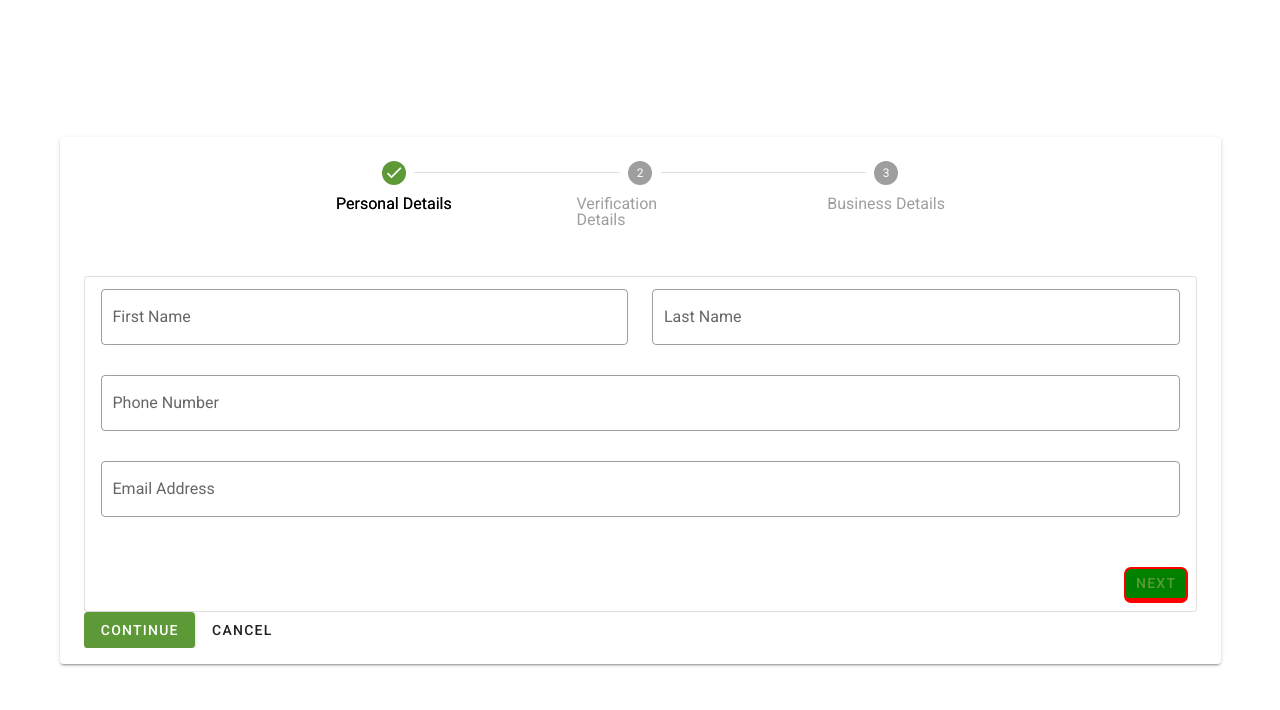
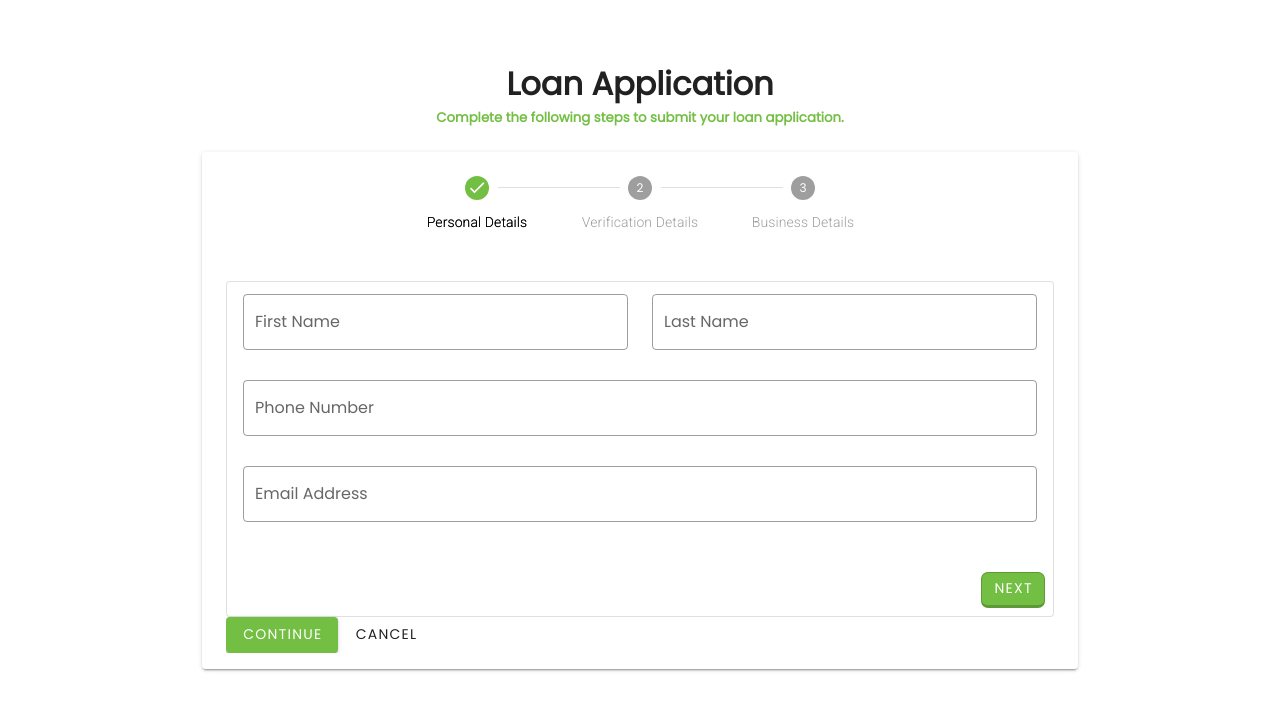
Before and after one commit to jama5262/application-form-assessment, a Vue app: page / in a window 1280 px wide. Shown: the top 710 px of the page. Built offline with nearby package versions, Linux system fonts and the light colour scheme.

Commit message:
[Finished] Fnished setting up UI

```diff
--- a/public/index.html
+++ b/public/index.html
@@ -8,6 +8,7 @@
     <title><%= htmlWebpackPlugin.options.title %></title>
     <link rel="stylesheet" href="https://fonts.googleapis.com/css?family=Roboto:100,300,400,500,700,900">
     <link rel="stylesheet" href="https://cdn.jsdelivr.net/npm/@mdi/font@latest/css/materialdesignicons.min.css">
+    <link href="https://fonts.googleapis.com/css?family=Poppins&display=swap" rel="stylesheet">
   </head>
   <body>
     <noscript>
--- a/src/components/Step1.vue
+++ b/src/components/Step1.vue
@@ -4,7 +4,7 @@
       <v-list-item-content>
         <v-form ref="form" v-model="valid" lazy-validation>
           <v-row>
-            <v-col>
+            <v-col cols="12" md="6">
               <v-text-field
                 v-model="personalDetails.firstName"
                 outlined
@@ -45,7 +45,7 @@
       <!-- <v-btn :disabled="!valid" color="success" class="mr-4" @click="validate">Validate</v-btn>
       <v-btn color="error" class="mr-4" @click="reset">Reset Form</v-btn>-->
       <v-spacer></v-spacer>
-      <v-btn color="primary" dark outlined :ripple="false" @click="reset">Next</v-btn>
+      <v-btn class="v-btn-primary" color="white" outlined :ripple="false" @click="reset">Next</v-btn>
     </v-card-actions>
   </v-card>
 </template>
@@ -95,18 +95,4 @@ export default {
 </script>
 
 <style scoped>
-.v-btn {
-  background-color: green;
-  border: 2px solid red;
-  border-bottom: 5px solid red;
-  border-radius: 7px
-}
-.v-btn:active {
-  background-color: green;
-  transition: none !important;
-  transform: translate(0, 1px);
-  border: 2px solid red;
-  border-bottom: 2px solid red;
-  border-radius: 7px
-}
 </style>
--- a/src/components/Step2.vue
+++ b/src/components/Step2.vue
@@ -25,8 +25,8 @@
       <!-- <v-btn :disabled="!valid" color="success" class="mr-4" @click="validate">Validate</v-btn>
       <v-btn color="error" class="mr-4" @click="reset">Reset Form</v-btn>-->
       <v-spacer></v-spacer>
-      <v-btn :ripple="false " @click="reset">Back</v-btn>
-      <v-btn color="primary" :ripple="false" @click="reset">Next</v-btn>
+      <v-btn class="v-btn-secondary" color="primary" outlined :ripple="false " @click="reset">Back</v-btn>
+      <v-btn class="v-btn-primary" color="white" outlined :ripple="false" @click="reset">Next</v-btn>
     </v-card-actions>
   </v-card>
 </template>
--- a/src/components/Step3.vue
+++ b/src/components/Step3.vue
@@ -4,7 +4,7 @@
       <v-list-item-content>
         <v-form ref="form" v-model="valid" lazy-validation>
           <v-row>
-            <v-col>
+            <v-col cols="12" md="6">
               <v-text-field
                 v-model="BusinessDetails.companyName"
                 outlined
@@ -38,8 +38,8 @@
       <!-- <v-btn :disabled="!valid" color="success" class="mr-4" @click="validate">Validate</v-btn>
       <v-btn color="error" class="mr-4" @click="reset">Reset Form</v-btn>-->
       <v-spacer></v-spacer>
-      <v-btn :ripple="false " @click="reset">Back</v-btn>
-      <v-btn color="primary" :ripple="false" @click="reset">Finish</v-btn>
+      <v-btn class="v-btn-secondary" color="primary" outlined :ripple="false " @click="reset">Back</v-btn>
+      <v-btn class="v-btn-primary" color="white" outlined :ripple="false" @click="reset">Finish</v-btn>
     </v-card-actions>
   </v-card>
 </template>
--- a/src/components/Stepper.vue
+++ b/src/components/Stepper.vue
@@ -11,7 +11,7 @@
                   :complete="active > index"
                   :step="index + 1"
                 >
-                  <span class="text-center">{{ item }}</span>
+                  <span class="text-center font-weight-light subtitle-2">{{ item }}</span>
                 </v-stepper-step>
 
                 <v-divider v-if="(index + 1) !== steps.length" :key="index"></v-divider>
@@ -19,17 +19,14 @@
             </v-stepper-header>
           </v-col>
         </v-row>
-
         <v-stepper-items>
           <v-stepper-content
             v-for="(item, index) in steps"
             :key="`${index}-content`"
-            :step="index + 1"
-          >
+            :step="index + 1">
               <Step1 v-if="index === 0"/>
               <Step2 v-else-if="index === 1"/>
               <Step3 v-else-if="index === 2"/>
-
             <v-btn color="primary" @click="nextStep(index + 1)">Continue</v-btn>
             <v-btn text  @click="backStep(index + 1)">Cancel</v-btn>
           </v-stepper-content>
--- a/src/main.js
+++ b/src/main.js
@@ -2,6 +2,7 @@ import Vue from 'vue'
 import App from './App.vue'
 import store from './store'
 import vuetify from './plugins/vuetify';
+import "./styles/custom.css"
 
 Vue.config.productionTip = false
 
--- a/src/plugins/vuetify.js
+++ b/src/plugins/vuetify.js
@@ -7,7 +7,9 @@ export default new Vuetify({
   theme: {
     themes: {
       light: {
-        primary: '#5D9937',
+        primary: '#73BF43',
+        secondary: '#5D9937',
+        accent: "#D2D2D2"
       },
     },
   },
--- /dev/null
+++ b/src/styles/custom.css
@@ -0,0 +1,29 @@
+* {
+  font-family: 'Poppins', sans-serif;
+}
+
+.v-btn-primary {
+  background-color: #73BF43;
+  border: 1px solid #5D9937;
+  border-bottom: 3px solid #5D9937;
+  border-radius: 7px;
+}
+.v-btn-primary:active {
+  transition: none !important;
+  transform: translateY(2px);
+  bottom: -.5px;
+  border-bottom: 1px solid #5D9937;
+}
+
+.v-btn-secondary {
+  background-color: white;
+  border: 1px solid #D2D2D2;
+  border-bottom: 3px solid #D2D2D2;
+  border-radius: 7px;
+}
+.v-btn-secondary:active {
+  transition: none !important;
+  transform: translateY(2px);
+  bottom: -.5px;
+  border-bottom: 1px solid #D2D2D2;
+}
--- a/src/views/Home.vue
+++ b/src/views/Home.vue
@@ -1,6 +1,10 @@
 <template>
-  <v-container fill-height>
+  <v-container style="max-width: 900px">
     <v-row align="center" justify="center">
+      <v-col cols="12">
+        <h1 class="text-center mt-12">Loan Application</h1>
+        <h5 class="text-center primary--text">Complete the following steps to submit your loan application.</h5>
+      </v-col>
       <v-col>
         <Stepper />
       </v-col>
```
